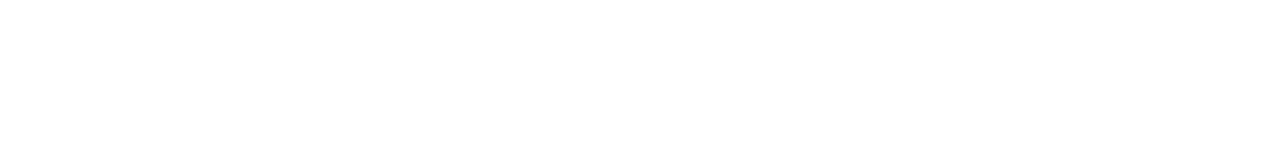
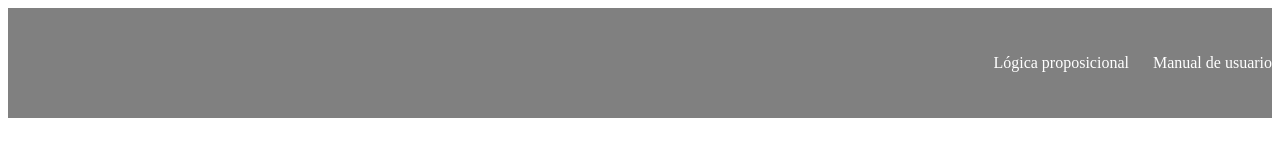
Before and after one commit to jassiel2911/Proyecto_PW, a plain HTML site: page index.html in a window 1280 px wide. Drawn offline with Linux system fonts and the light colour scheme.

Commit message:
agregando nav

```diff
--- a/css/styles.css
+++ b/css/styles.css
@@ -0,0 +1,10 @@
+.barra{
+    background-color: gray;
+    text-align: right;
+    padding: 30px 0px 30px 0px;
+}
+
+.t1{
+    color: white;
+    display:inline-block;
+}
--- a/index.html
+++ b/index.html
@@ -7,6 +7,12 @@
     <link href="css/styles.css" rel="stylesheet" type="text/css">
 </head>
 <body>
-
+    <nav class="barra row">
+        <ul>
+            <li class="t1">
+                Lógica proposicional &emsp; Manual de usuario
+            </li>
+        </ul>
+    </nav>
 </body>
 </html>
```
